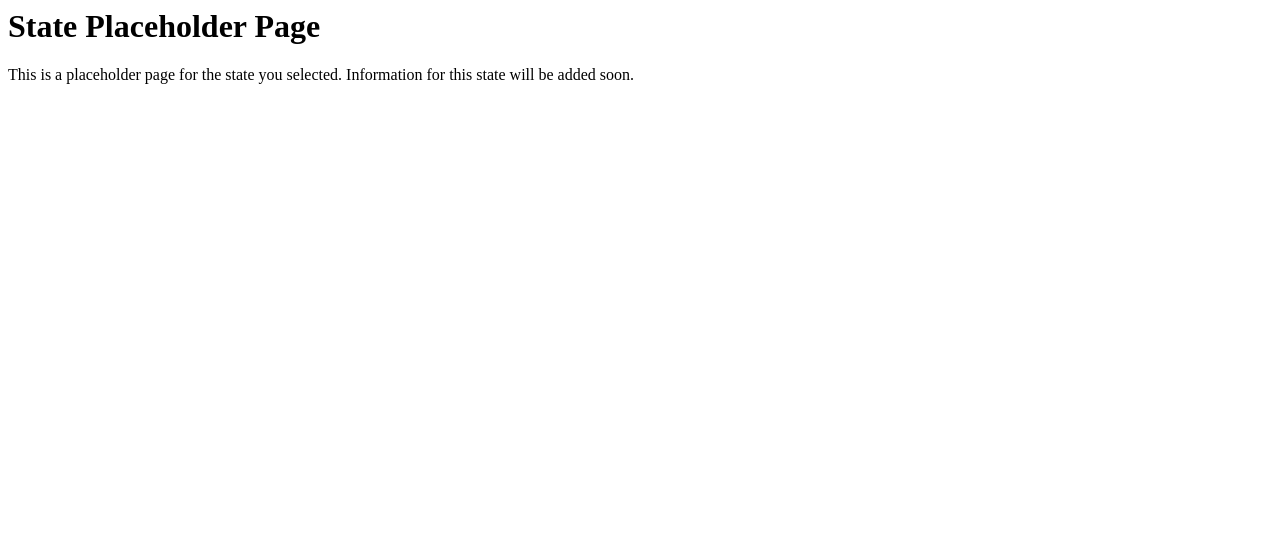
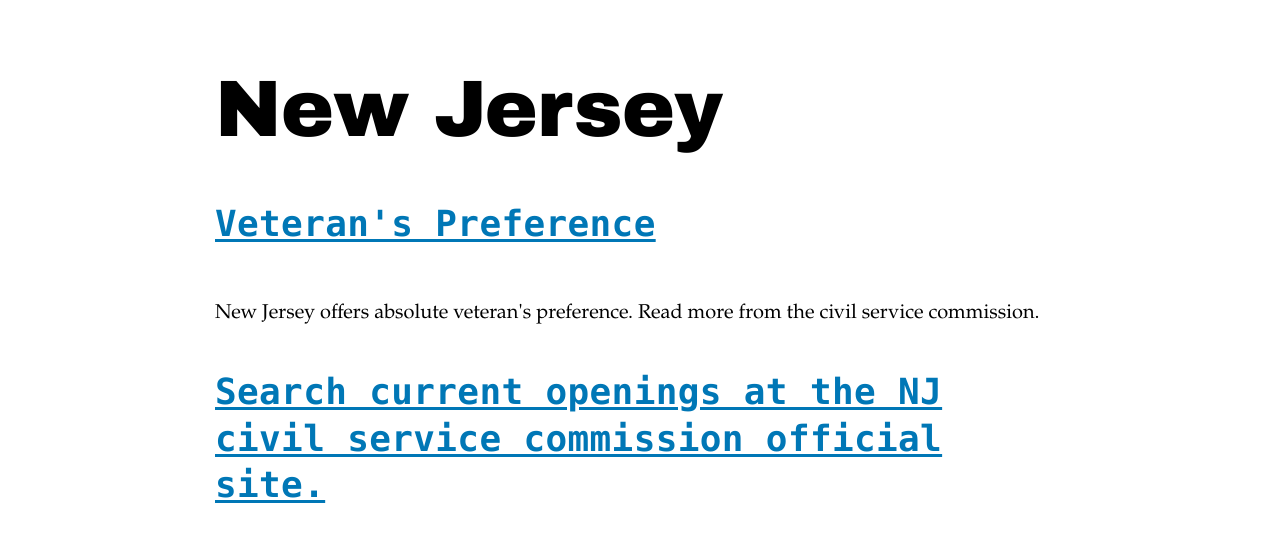
Before and after one commit to civilservicevets/civilservicevets.github.io, a plain HTML site: page new-jersey.html in a window 1280 px wide. Drawn offline with Linux system fonts and the light colour scheme.

Commit message:
Update new-jersey.html

```diff
--- a/new-jersey.html
+++ b/new-jersey.html
@@ -1,9 +1,14 @@
 <html>
-  <head>
-    <title>Civil Service Vets - State Placeholder Page</title>
-  </head>
-  <body>
-    <h1>State Placeholder Page</h1>
-    <p>This is a placeholder page for the state you selected. Information for this state will be added soon.</p>
-  </body>
+<head>
+<meta name="viewport" content="width=device-width, initial-scale=1">
+<title>New Jersey</title>
+<link rel="stylesheet" href="styles.css">
+</head>
+<body>
+<h1>New Jersey</h1>
+<h2><a href="https://nj.gov/csc/jobs/veterans/">Veteran's Preference</a></h2>
+<p>New Jersey offers absolute veteran's preference. Read more from the civil service commission.</p>
+<h2><a href="https://nj.gov/csc/seekers/jobs/announcements/>Search Current Jobs</a></h2>
+<p>Search current openings at the NJ civil service commission official site.</p>
+</body>
 </html>
```
